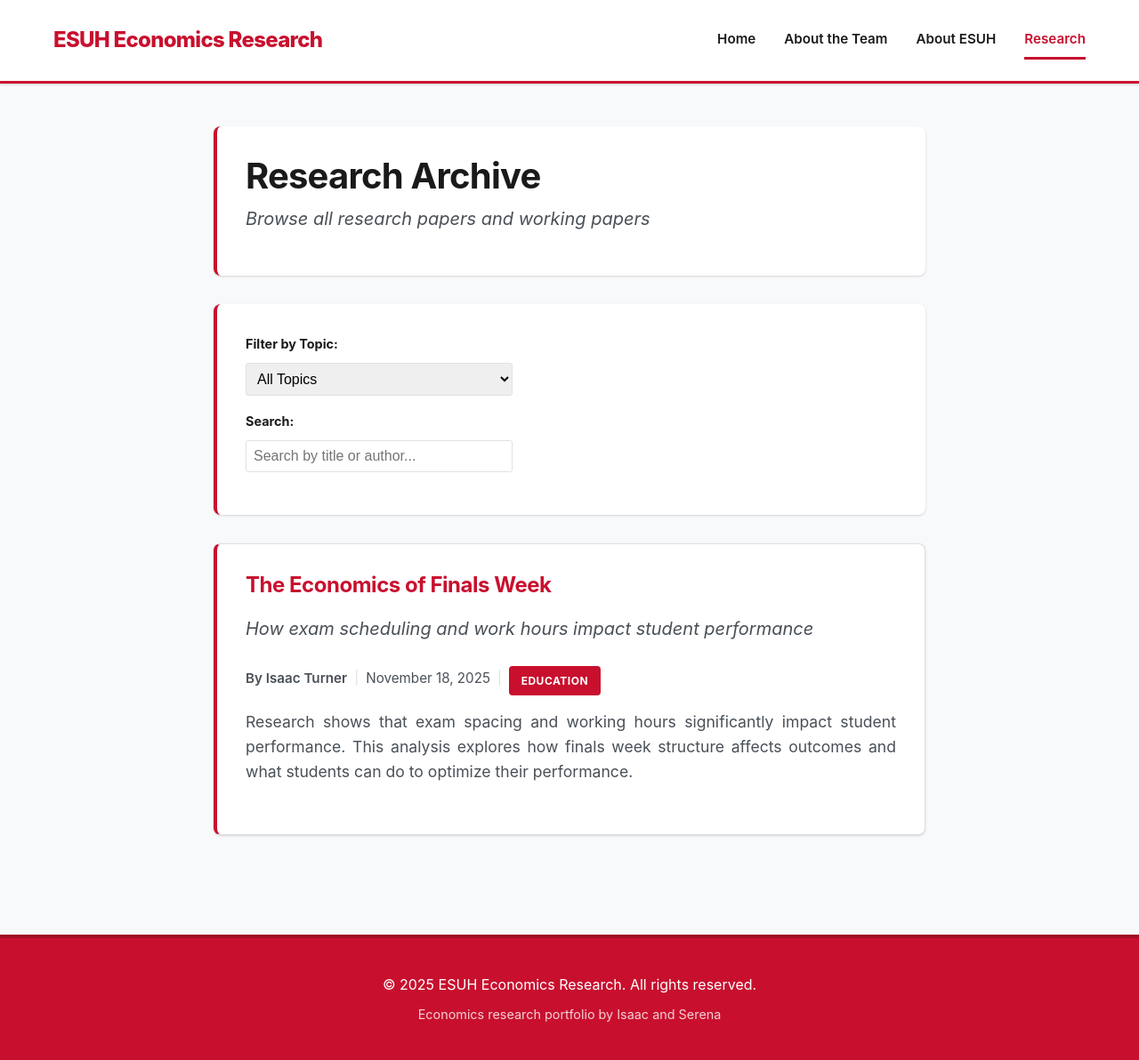
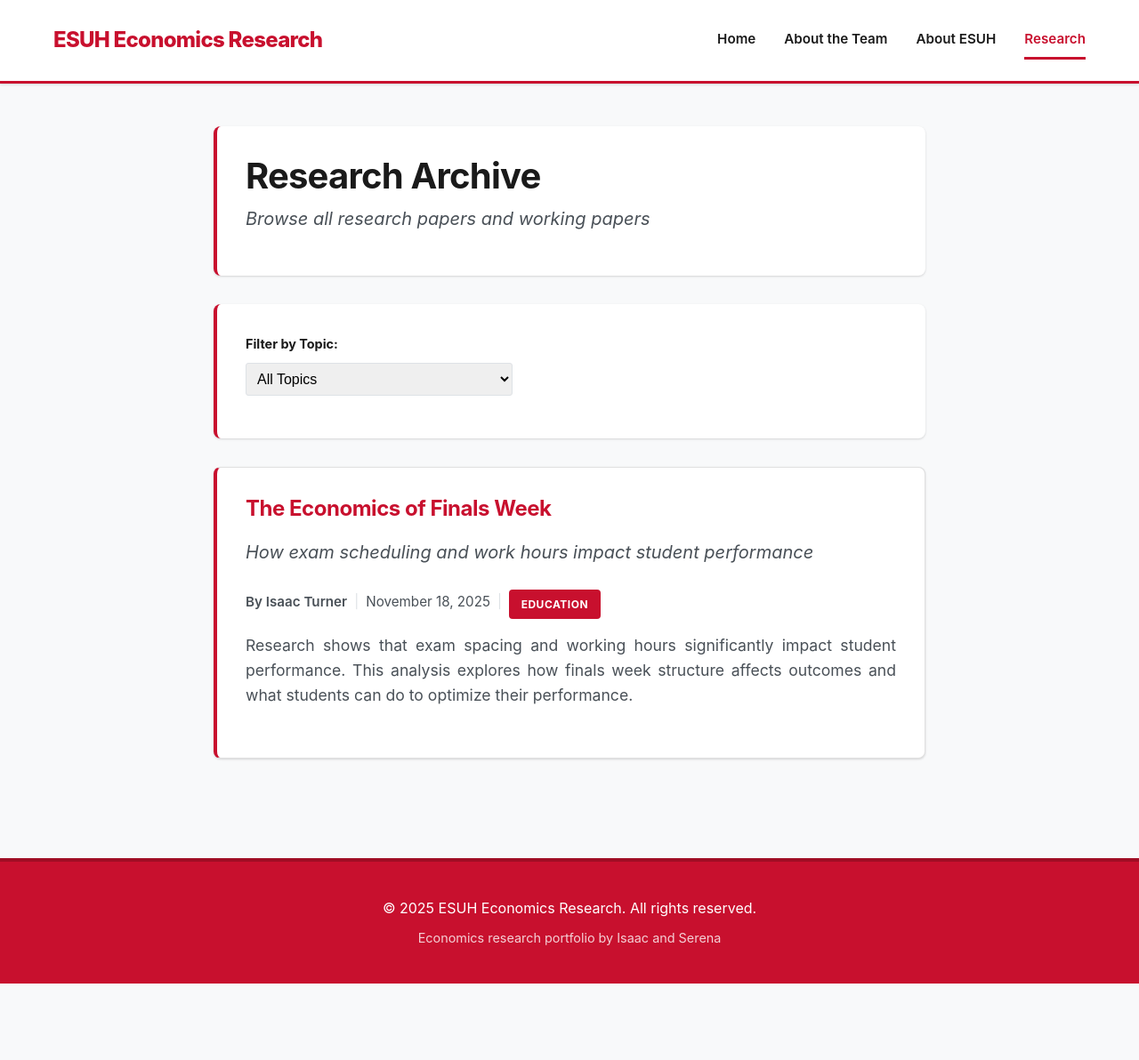
Before and after one commit to econsociety/esuh, a Jekyll site: the page built from research.html, in a window 1280 px wide. Shown: the whole page at 89% size. Built offline with Jekyll 4.4.1, drawn with Linux system fonts in a browser that asks for light colours; after the commit the page ends 1106 px from its top, so only the background shows below that.

Commit message:
Update research.html

```diff
--- a/research.html
+++ b/research.html
@@ -16,11 +16,6 @@ subtitle: Browse all research papers and working papers
         {% endif %}
       {% endfor %}
     </select>
-  </div>
-
-  <div class="filter-group">
-    <label for="search-input">Search:</label>
-    <input type="text" id="search-input" placeholder="Search by title or author...">
   </div>
 </div>
 
```
